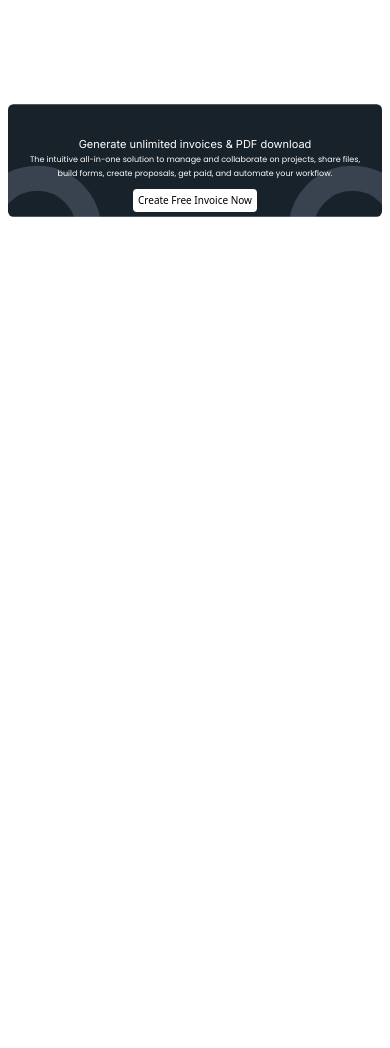
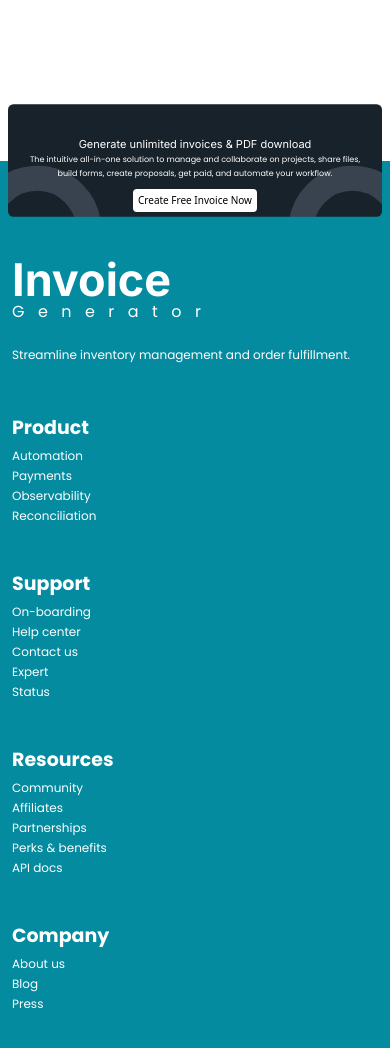
Before and after one commit to pritam-codehunger/Online-Invoice-Generator, a plain HTML site: page index.html in a window 390 px wide. Shown: the part 6677-7725 px from the top of the page. Before the commit the page ends 6898 px from the top, so only its background shows below. Drawn offline with Linux system fonts and the light colour scheme.

Commit message:
add footer

```diff
--- a/assets/css/style.css
+++ b/assets/css/style.css
@@ -1093,6 +1093,8 @@
   background-repeat: no-repeat;
   background-size: 100% 100%;
   text-align: center;
+  position: relative;
+  z-index: 2;
 }
 
 .sec-8-h2 {
@@ -1227,3 +1229,101 @@
 }
 
 /* -----end section 8 -------------------------------------------------------------------- */
+/* ----- footer -------------------------------------------------------------------- */
+
+.footer {
+  background-color: var(--primary-color);
+  padding: 250px 0px 60px 0px;
+  position: relative;
+  z-index: 1;
+  margin-top: -220px;
+}
+
+.footer-invoice-invoice {
+  font-family: Inter;
+  font-size: 55px;
+  font-weight: 700;
+  line-height: 25.56px;
+  text-align: left;
+  color: white;
+}
+.footer-invoice-generator {
+  font-family: Poppins;
+  font-size: 16px;
+  font-weight: 400;
+  line-height: 24px;
+  letter-spacing: 0.84em;
+  text-align: left;
+  color: white;
+}
+.footer-invoice-p {
+  font-family: Poppins;
+  font-size: 16px;
+  font-weight: 400;
+  line-height: 30px;
+  text-align: left;
+  color: white;
+}
+.footer-invoice-title-h5 {
+  font-family: Poppins;
+  font-size: 20px;
+  font-weight: 600;
+  line-height: 30px;
+  text-align: left;
+  color: white;
+}
+.footer-li {
+  font-family: Poppins;
+  font-size: 16px;
+  font-weight: 400;
+  line-height: 30px;
+  text-align: left;
+  color: white;
+}
+.footer-li:hover {
+  color: #dddddd;
+}
+@media only screen and (max-width: 1200px) {
+  .footer {
+    margin-top: -300px;
+    padding: 220px 0px 60px 0px;
+  }
+}
+@media only screen and (max-width: 900px) {
+  .footer {
+    margin-top: -200px;
+    padding: 90px 0px 60px 0px;
+  }
+  .footer-invoice-invoice {
+    font-size: 45px;
+  }
+  .footer-invoice-generator {
+    font-size: 16px;
+  }
+  .footer-invoice-p {
+    font-size: 12px;
+  }
+  .footer-invoice-title-h5 {
+    font-size: 19px;
+    font-weight: 600;
+    line-height: 20px;
+  }
+  .footer-li {
+    font-size: 12px;
+    font-weight: 400;
+    line-height: 20px;
+  }
+}
+@media only screen and (max-width: 840px) {
+  .footer {
+    margin-top: -143px;
+    padding: 90px 0px 60px 0px;
+  }
+}
+@media only screen and (max-width: 721px) {
+  .footer {
+    margin-top: -60px;
+    padding: 90px 0px 60px 0px;
+  }
+}
+/* -----end footer -------------------------------------------------------------------- */
--- a/index.html
+++ b/index.html
@@ -336,6 +336,65 @@
     </div>
     <!-- end section 8 -->
 
+    <!-- footer -->
+    <footer class="footer">
+        <div class="container">
+            <div class="row">
+
+                <div class="col-sm-12 col-md-12 col-lg-2 my-3">
+                    <h5 class="footer-invoice-invoice">Invoice </h5>
+                    <p class="footer-invoice-generator">Generator</p>
+                    <p class="footer-invoice-p">Streamline inventory management and order fulfillment.</p>
+                </div>
+
+                <div class="col-sm-0 col-md-0 col-lg-2">
+                </div>
+
+                <div class="col-sm-6 col-md-6 col-lg-2 my-3">
+                    <h5 class="footer-invoice-title-h5">Product</h5>
+                    <ul class="list-unstyled">
+                        <li class="footer-li">Automation</li>
+                        <li class="footer-li">Payments</li>
+                        <li class="footer-li">Observability</li>
+                        <li class="footer-li">Reconciliation</li>
+                    </ul>
+                </div>
+
+                <div class="col-sm-6 col-md-6 col-lg-2 my-3">
+                    <h5 class="footer-invoice-title-h5">Support</h5>
+                    <ul class="list-unstyled">
+                        <li class="footer-li">On-boarding</li>
+                        <li class="footer-li">Help center</li>
+                        <li class="footer-li">Contact us</li>
+                        <li class="footer-li">Expert</li>
+                        <li class="footer-li">Status</li>
+                    </ul>
+                </div>
+
+                <div class="col-sm-6 col-md-6 col-lg-2 my-3">
+                    <h5 class="footer-invoice-title-h5">Resources</h5>
+                    <ul class="list-unstyled">
+                        <li class="footer-li">Community</li>
+                        <li class="footer-li">Affiliates</li>
+                        <li class="footer-li">Partnerships</li>
+                        <li class="footer-li">Perks & benefits</li>
+                        <li class="footer-li">API docs</li>
+                    </ul>
+                </div>
+
+                <div class="col-sm-6 col-md-6 col-lg-2 my-3">
+                    <h5 class="footer-invoice-title-h5">Company</h5>
+                    <ul class="list-unstyled">
+                        <li class="footer-li">About us</li>
+                        <li class="footer-li">Blog</li>
+                        <li class="footer-li">Press</li>
+                    </ul>
+                </div>
+            </div>
+        </div>
+    </footer>
+    <!-- end footer -->
+
     <script src="assets/js/bootstrap.bundle.min.js" crossorigin="anonymous"></script>
     <script src="assets/js/popper.min.js" crossorigin="anonymous"></script>
     <script src="assets/js/jquery.js" crossorigin="anonymous"></script>
```
